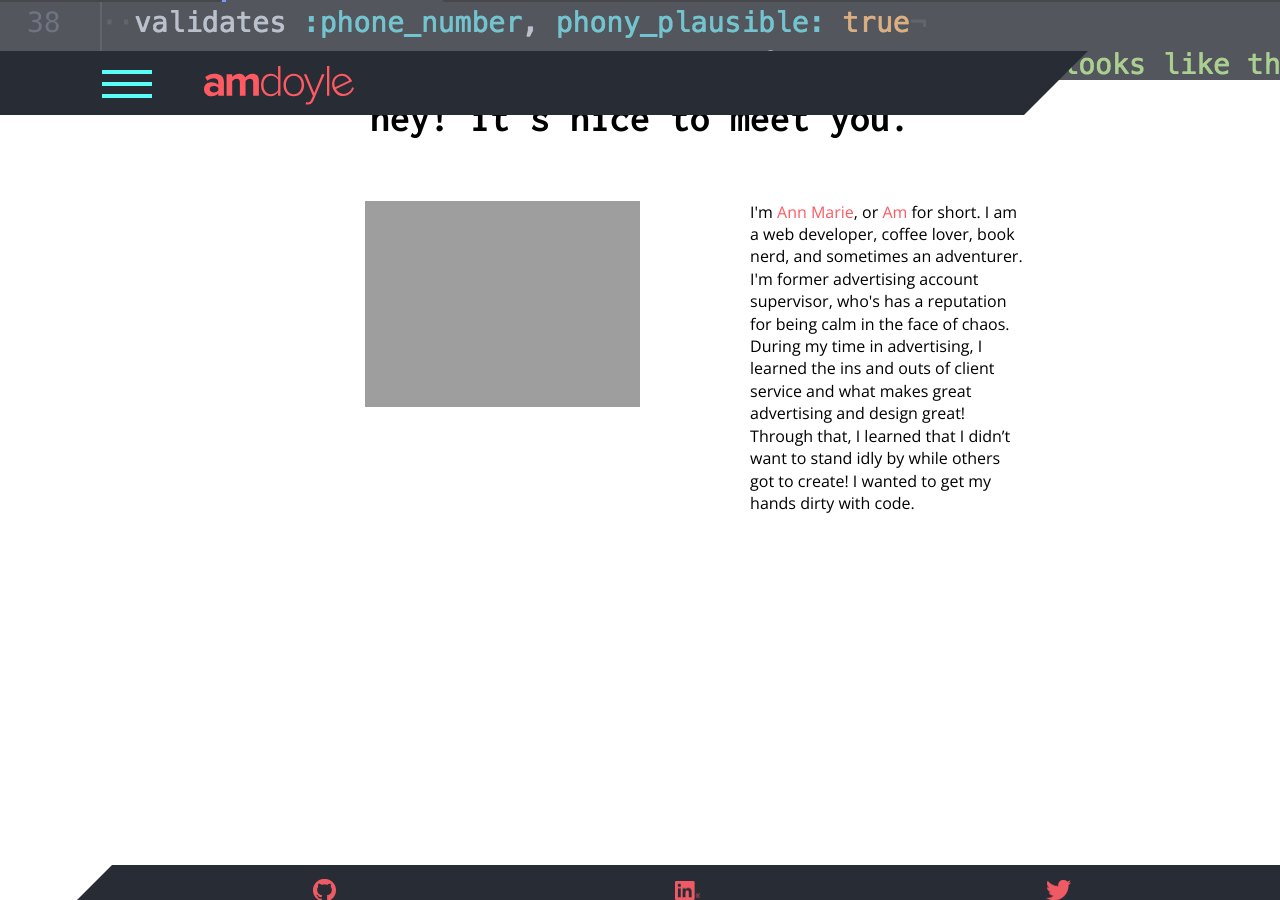
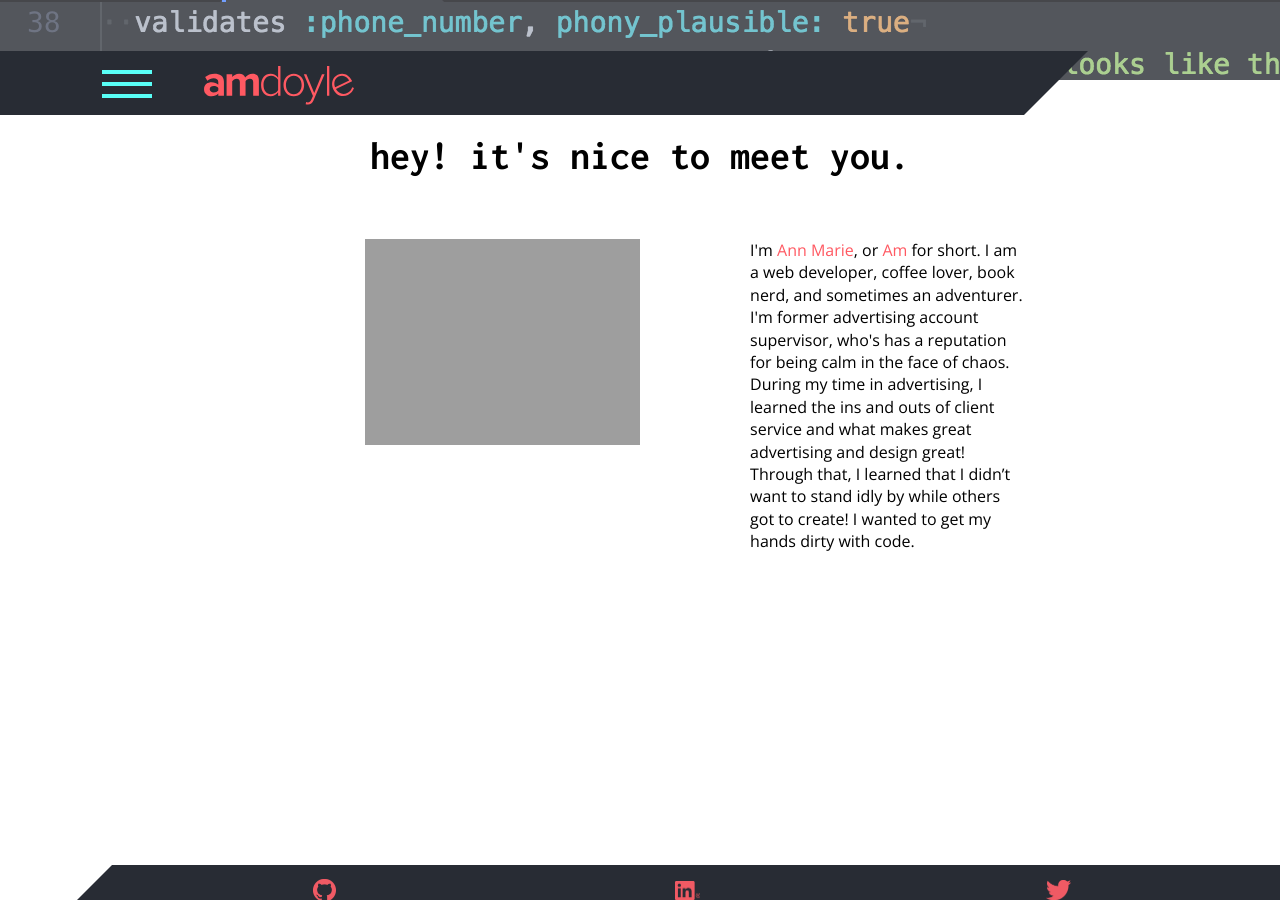
Before and after one commit to amdoyle/amdoyle, a Jekyll site: the page built from index.html, in a window 1280 px wide. Built offline with Jekyll 4.4.1, drawn with Linux system fonts in a browser that asks for light colours; nearby versions of some CDN libraries.

Commit message:
Update styles for felxbox

```diff
--- a/_sass/_layout.scss
+++ b/_sass/_layout.scss
@@ -418,7 +418,7 @@
   }
 
   .main-content {
-    margin-top: 5%;
+    margin-top: 8%;
   }
 
   .main-content h1 {
```
